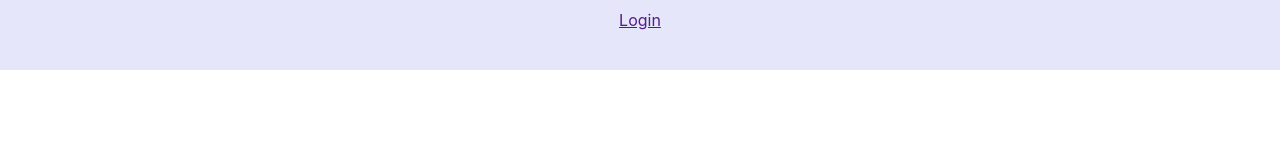
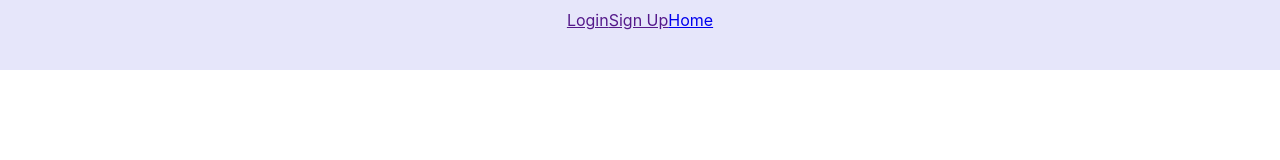
Before and after one commit to LamaIhab/Guestbook, a React (Create React App) app in the folder client/: page /messages in a window 1280 px wide. Shown: the top 160 px of the page. Built offline with nearby package versions, Linux system fonts and the light colour scheme.

Commit message:
created sign up page

```diff
--- a/client/src/App.js
+++ b/client/src/App.js
@@ -4,6 +4,7 @@ import {Link,BrowserRouter as Router,Route,Redirect} from 'react-router-dom';
 import Header from './Header'
 import MessagesPage from './MessagesPage'
 import LogInPage from './LogInPage'
+import SignUpPage from './SignUpPage'
 class App extends React.Component {
   state={
     redirect:null
@@ -15,6 +16,12 @@ class App extends React.Component {
     this.setState({redirect:'/login'})
 
 }
+signUp=()=>{
+  this.setState({redirect:'/signUp'})
+
+}
+
+
 
 
   render() {
@@ -24,6 +31,7 @@ class App extends React.Component {
         <Router>
       <Route exact path = "/messages" component = {MessagesPage}/>
       <Route exact path = "/login" component = {LogInPage}/>
+      <Route exact path = "/signUp" component = {SignUpPage}/>
 
       <Redirect to={this.state.redirect}/>
       </Router>
@@ -33,8 +41,9 @@ class App extends React.Component {
    else return(
     <Router>
 
+
       <div >
-        <Header logIn = {this.logIn}/>
+        <Header logIn = {this.logIn} signUp = {this.signUp}/>
         <p style = {message}>Welcome to Guest Book</p>
         <Link onClick={this.gotoMsgs}>get started and see what our guests are saying</Link>
 
--- a/client/src/Header.js
+++ b/client/src/Header.js
@@ -16,6 +16,8 @@ export default class Header extends React.Component{
 
 
             <Link onClick={this.props.logIn}>Login</Link>
+            <Link onClick={this.props.signUp}>Sign Up</Link>
+            <Link to="/">Home</Link>
 
             </header>
 
--- /dev/null
+++ b/client/src/SignUpPage.js
@@ -0,0 +1,15 @@
+import React from 'react'
+import SignUpForm from './SignUpForm'
+import Header from './Header'
+
+export default class SignUpPage extends React.Component{
+    render(){
+        return(
+            <div>
+           <Header></Header>
+            <SignUpForm />
+            </div>
+
+        )
+    }
+}
```
